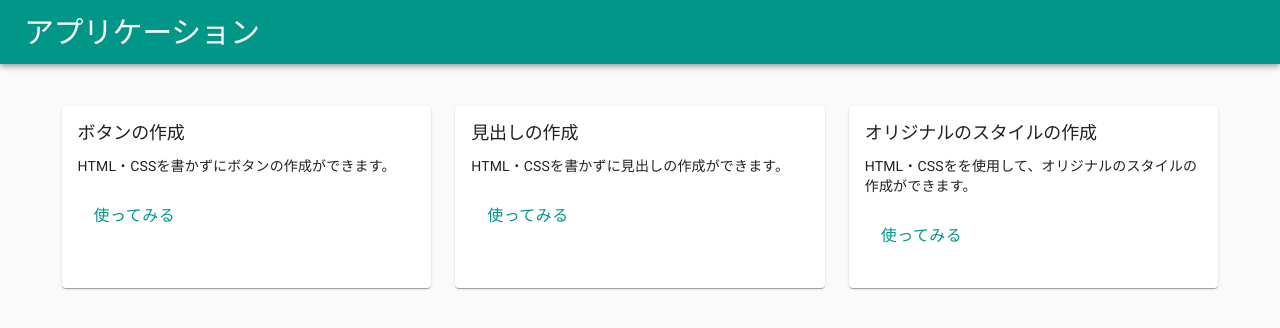
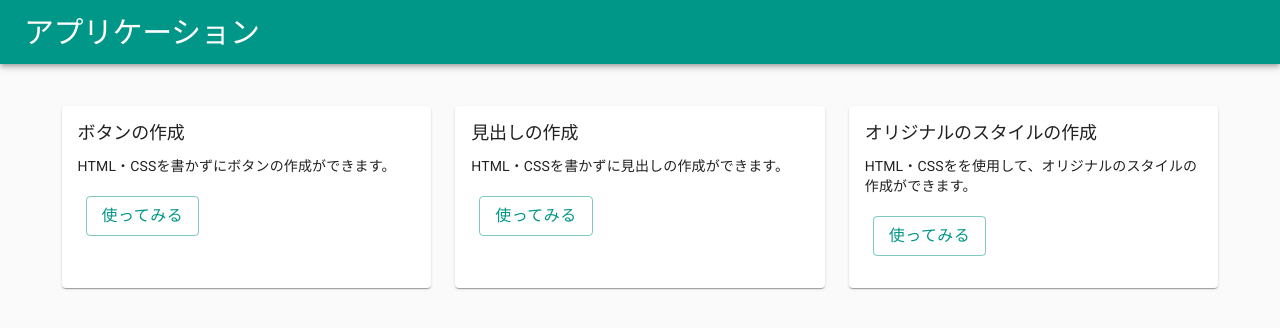
Before and after one commit to Yota-K/html-css-style-generator, a Next.js app: page / in a window 1280 px wide. Shown: the top 328 px of the page. Built offline with nearby package versions, Linux system fonts and the light colour scheme.

Commit message:
トップのボタンのデザインを若干変更。

```diff
--- a/src/components/Molecules/Card/index.tsx
+++ b/src/components/Molecules/Card/index.tsx
@@ -31,7 +31,7 @@ export const AppCard: React.FC<Props> = ({ heading, description }) => {
         <CardHeading heading={heading}/>
         <CardDescription description={description} />
         <CardActions>
-          <AppButton color="primary" text="使ってみる" />
+          <AppButton variant="outlined" color="primary" text="使ってみる" />
         </CardActions>
       </CardContent>
     </Card>
```
